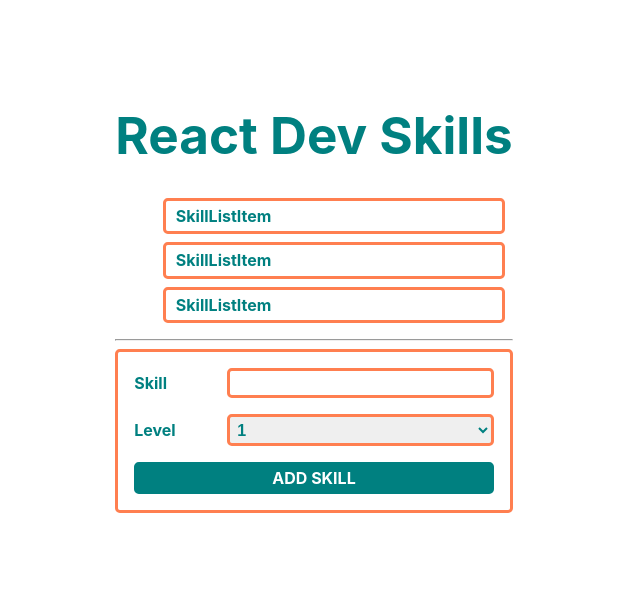
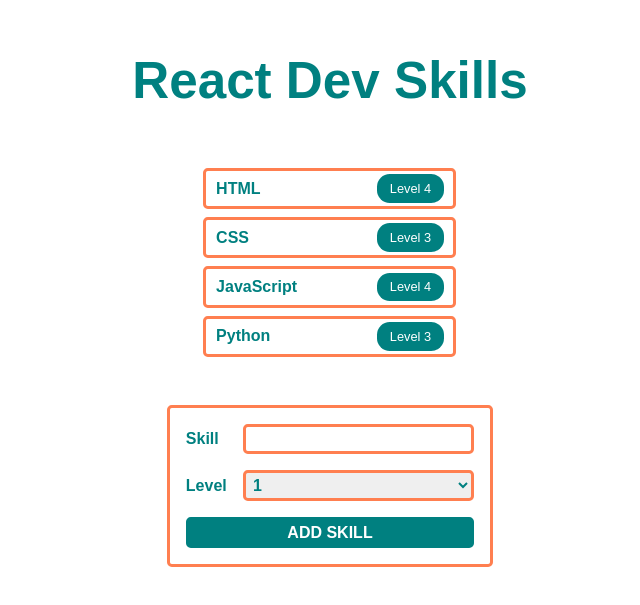
Before and after one commit to shaneyoung91/react-dev-skills, a React (Vite) app: page / in a window 1280 px wide. Shown: the part 107-712 px from the top of the page, without its empty margins (326-966 px from the left). Built offline with nearby package versions, Linux system fonts and the light colour scheme.

Commit message:
Lab Part 2 Complete

```diff
--- a/src/App.css
+++ b/src/App.css
@@ -1,7 +1,7 @@
 #root {
   max-width: 1280px;
   margin: 0 auto;
-  padding: 2rem;
+  padding-left: 2rem;
   text-align: center;
 }
 
--- a/src/App.jsx
+++ b/src/App.jsx
@@ -11,12 +11,12 @@ const skills = [
 
 function App() {
   return (
-      <>
+      <div className='App'>
         <h1 className='teal-text'>React Dev Skills</h1>
-        <SkillList />
-        <hr></hr>
+        <SkillList skills={skills} />
+        <br></br>
         <NewSkillForm />
-      </>
+      </div>
   )
 }
 
--- a/src/SkillList.jsx
+++ b/src/SkillList.jsx
@@ -1,13 +1,18 @@
 import React from 'react'
+import SkillListItem from './SkillListItem';
 import "./SkillListItem.css"
 
-export default function SkillList() {
+
+
+export default function SkillList({skills}) {
     return (
         <>
-            <ul>
-                <li className='SkillListItem'>SkillListItem</li>
-                <li className='SkillListItem'>SkillListItem</li>
-                <li className='SkillListItem'>SkillListItem</li>
+            <ul
+                style={{padding:"0px"}}
+            >
+                {skills.map((skill, index) => (
+                    <SkillListItem skill={skill} index={index} key={index} />
+                ))}
             </ul>
         </>
     );
--- /dev/null
+++ b/src/SkillListItem.jsx
@@ -0,0 +1,8 @@
+import React from 'react'
+import "./SkillListItem.css"
+
+export default function SkillListItem({skill, index}) {
+    return (
+        <li className="SkillListItem">{skill.name} <div className="level">Level {skill.level}</div></li>
+    );
+}
```
